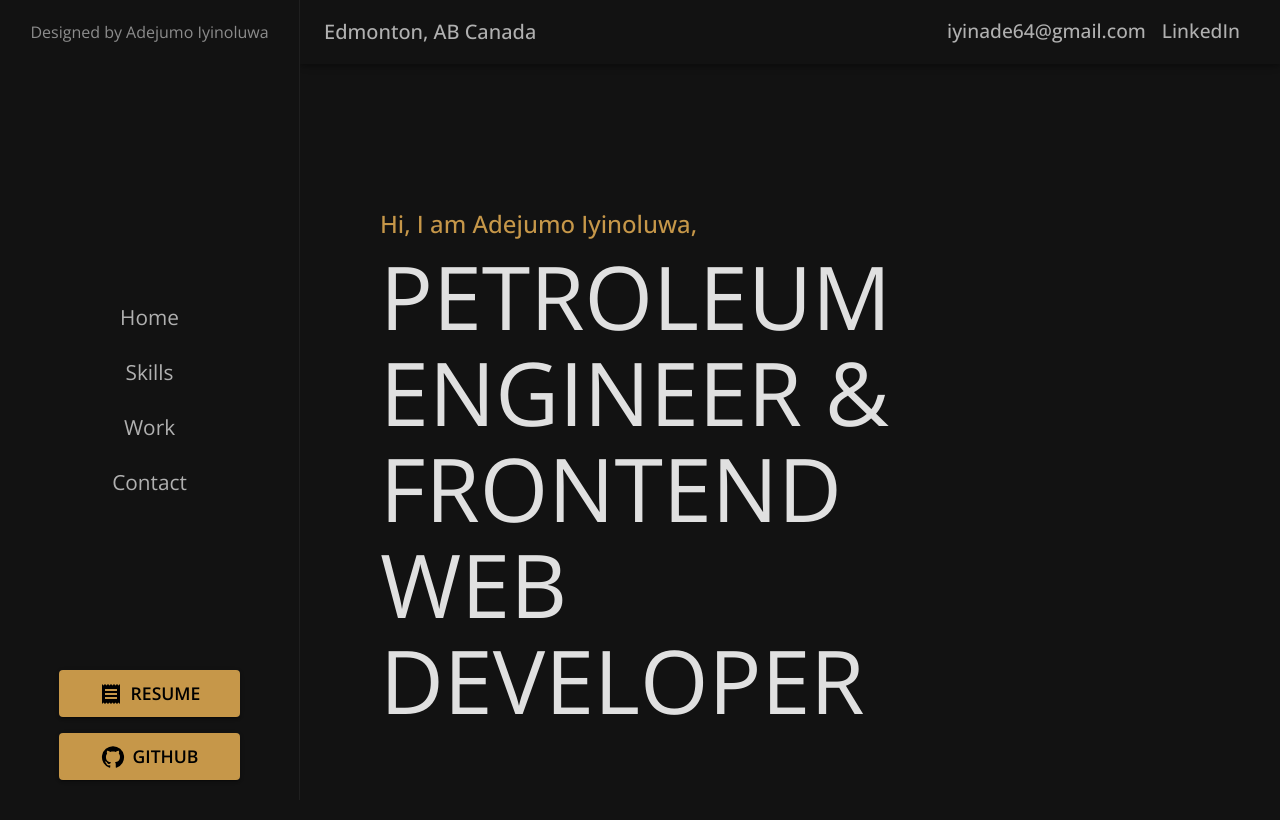
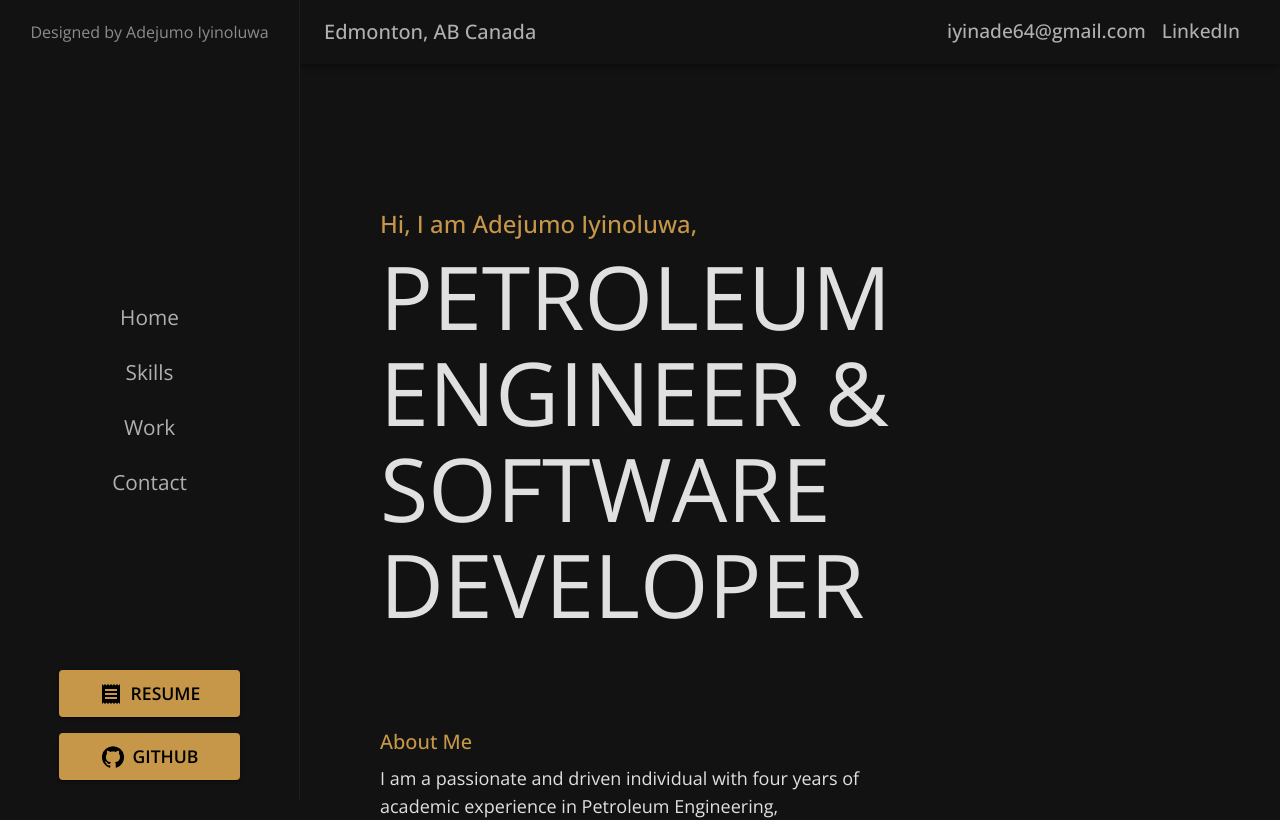
Before and after one commit to Rum2y/personal-portfolio, a React (Vite) app: page / in a window 1280 px wide. Shown: the top 820 px of the page. Built offline with nearby package versions, Linux system fonts and the light colour scheme.

Commit message:
changed hader

```diff
--- a/src/Components/Home.jsx
+++ b/src/Components/Home.jsx
@@ -9,7 +9,7 @@ export default function Home() {
             Hi, I am Adejumo Iyinoluwa,
           </h4>
           <h1 className="text-[#E0E0E0] xs:text-[2.5rem] lg:text-[4rem] lg:leading-[4.5rem] xl:text-[5.5rem] font-[350] xs:leading-[3rem] xl:leading-[6rem] xs:text-center lg:text-left">
-            PETROLEUM ENGINEER & FRONTEND WEB DEVELOPER
+            PETROLEUM ENGINEER & SOFTWARE DEVELOPER
           </h1>
         </div>
         <div className="xs:w-full xl:w-[60%] mt-[6rem]">
```
